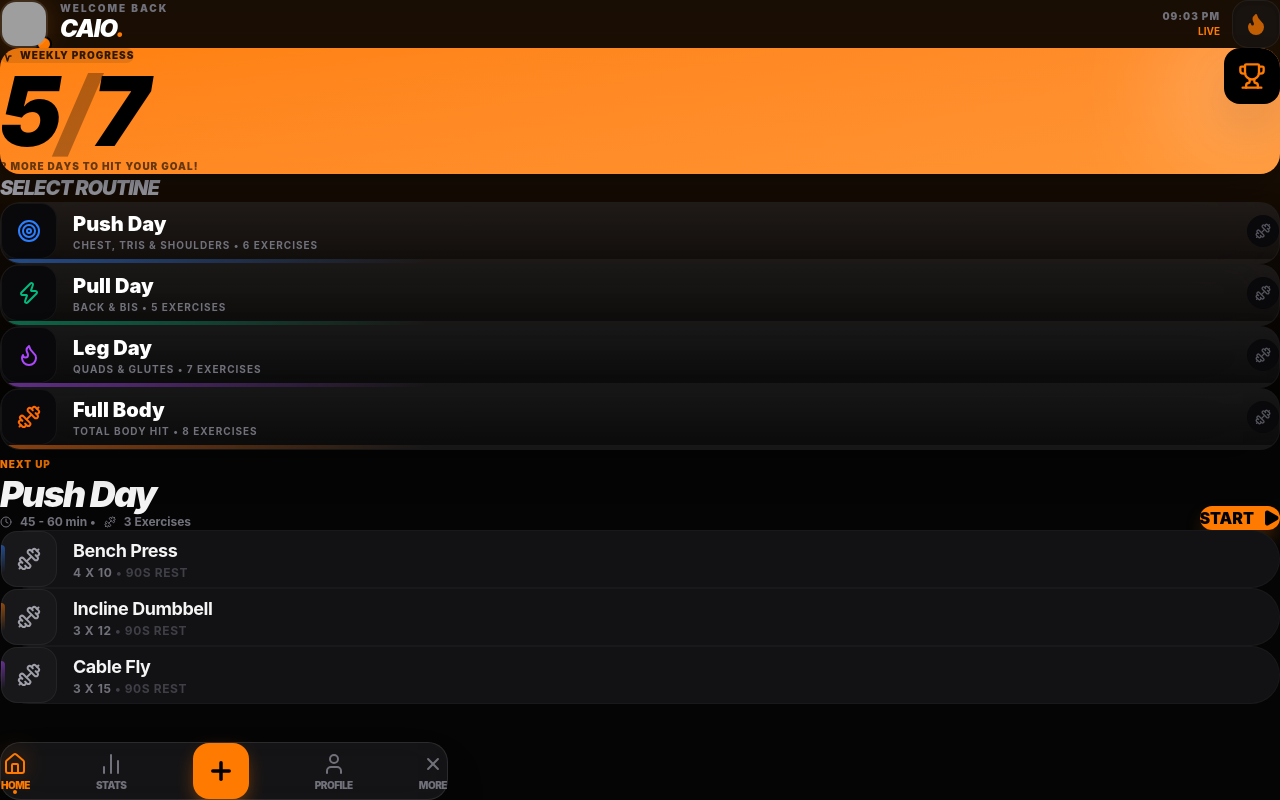
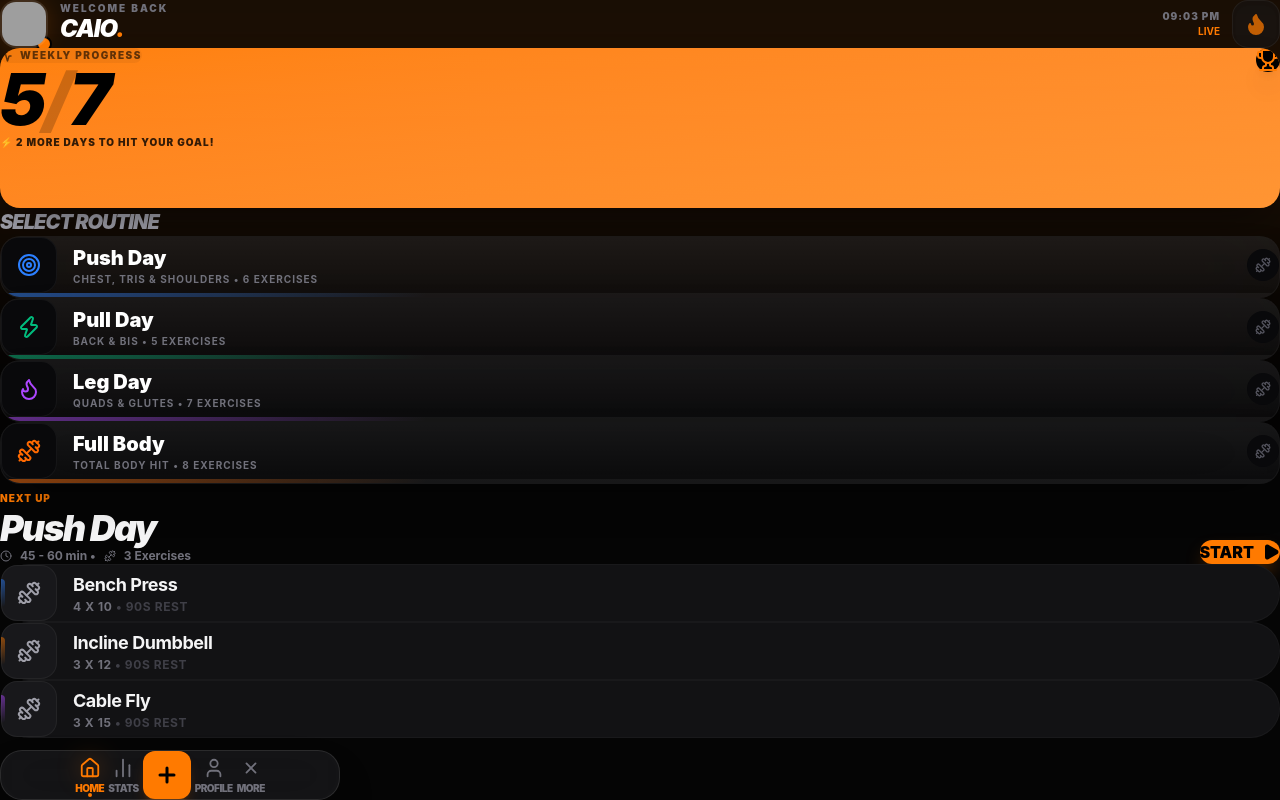
Before and after one commit to CaioSantos280/nexus, a React (Vite) app: page / in a window 1280 px wide. Built offline with nearby package versions, Linux system fonts and the light colour scheme; grey boxes are pictures that could not be loaded; the HTML template or start-up script is replaced by a standard one.

Commit message:
att rapida

```diff
--- a/src/components/dashboard/BottomBar.tsx
+++ b/src/components/dashboard/BottomBar.tsx
@@ -14,40 +14,40 @@ export default function BottomBar({ activeTab, setActiveTab, isTraining }: Botto
 
   return (
     <div className="fixed bottom-0 left-0 right-0 z-50 px-6 pb-8 pt-4">
-      <nav className="mx-auto flex max-w-md items-center justify-between rounded-[20px] border border-white/10 bg-zinc-900/80 p-2 backdrop-blur-xl shadow-2xl">
+      <nav className="mx-auto flex max-w-[340px] items-center justify-center gap-1 rounded-[22px] border border-white/10 bg-zinc-900/80 p-2 backdrop-blur-xl shadow-2xl">
 
         <TabItem
-          icon={<Home size={24} />}
+          icon={<Home size={22} />}
           active={activeTab === "home"}
           label="Home"
           onClick={() => setActiveTab("home")}
         />
 
         <TabItem
-          icon={<BarChart2 size={24} />}
+          icon={<BarChart2 size={22} />}
           active={activeTab === "stats"}
           label="Stats"
           onClick={() => setActiveTab("stats")}
         />
 
-        {/* Botão Central de Adicionar */}
+        {/* Botão Central de Adicionar - Reduzido para h-12 para harmonizar */}
         <motion.button
-          whileHover={{ scale: 1.1 }}
+          whileHover={{ scale: 1.05 }}
           whileTap={{ scale: 0.9 }}
-          className="flex h-14 w-14 items-center justify-center rounded-2xl bg-[#ff7a00] text-black shadow-[0_8px_20px_-4px_rgba(255,122,0,0.5)] transition-shadow hover:shadow-[#ff7a00]/40"
+          className="mx-3 flex h-12 w-12 shrink-0 items-center justify-center rounded-xl bg-[#ff7a00] text-black shadow-lg shadow-[#ff7a00]/20 transition-shadow hover:shadow-[#ff7a00]/40"
         >
-          <Plus size={28} strokeWidth={3} />
+          <Plus size={24} strokeWidth={3} />
         </motion.button>
 
         <TabItem
-          icon={<User size={24} />}
+          icon={<User size={22} />}
           active={activeTab === "profile"}
           label="Profile"
           onClick={() => setActiveTab("profile")}
         />
 
         <TabItem
-          icon={<Plus size={24} className="rotate-45" />}
+          icon={<Plus size={22} className="rotate-45" />}
           active={activeTab === "more"}
           label="More"
           onClick={() => setActiveTab("more")}
--- a/src/pages/Home.tsx
+++ b/src/pages/Home.tsx
@@ -43,35 +43,27 @@ export default function Home() {
             exit={{ opacity: 0, x: 20 }}
             className="space-y-8" // Adicionei um espaçamento entre os cards
           >
-            <Card className="mt-8 overflow-hidden bg-gradient-to-br from-[#ff7a00] to-[#ff9533] border-none relative group">
-  {/* Detalhe de luz de fundo */}
-  <div className="absolute -right-10 -top-10 h-40 w-40 bg-white/20 blur-[50px] rounded-full transition-transform group-hover:scale-150 duration-700" />
-
-  <div className="flex justify-between items-start relative z-10">
-    <div>
-      <span className="flex items-center gap-2 text-[10px] font-[900] uppercase tracking-widest text-black/80 bg-black/10 px-3 py-1 rounded-full w-fit">
-        <Activity size={12} strokeWidth={3} /> Weekly Progress
-      </span>
-
-      <div className="flex items-baseline gap-1 mt-4">
-        <motion.h2
-          initial={{ y: 20, opacity: 0 }}
-          animate={{ y: 0, opacity: 1 }}
-          className="text-8xl font-[1000] italic tracking-[calc(-0.05em)] text-black leading-none"
-        >
-          5<span className="text-black/30 font-black">/</span>7
-        </motion.h2>
+            {/* Na sua Home.tsx, no Card laranja */}
+<Card className="mt-8 bg-gradient-to-br from-[#ff7a00] to-[#ff9533] border-none rounded-[20px] p-6 min-h-[160px]">
+   <div className="flex flex-col h-full justify-between">
+      <div className="flex justify-between items-start">
+         <div className="space-y-1">
+            <span className="flex items-center gap-2 text-[10px] font-black uppercase tracking-[0.15em] text-black/60 bg-black/5 px-3 py-1 rounded-full w-fit">
+               <Activity size={12} strokeWidth={3} /> Weekly Progress
+            </span>
+            <h2 className="text-7xl font-[1000] italic tracking-tighter text-black leading-none pt-2">
+               5<span className="opacity-20">/</span>7
+            </h2>
+         </div>
+         <div className="bg-black p-3 rounded-xl shadow-xl">
+            <Trophy className="text-[#ff7a00]" size={24} />
+         </div>
       </div>
 
-      <p className="mt-4 text-[10px] font-black uppercase text-black/60 tracking-widest">
-        2 more days to hit your goal!
+      <p className="text-[10px] font-black uppercase tracking-widest text-black/80 mt-4">
+         ⚡ 2 more days to hit your goal!
       </p>
-    </div>
-
-    <div className="h-14 w-14 bg-black rounded-2xl flex items-center justify-center shadow-2xl">
-      <Trophy className="text-[#ff7a00]" size={28} />
-    </div>
-  </div>
+   </div>
 </Card>
 
             {/* WorkoutList agora funciona pois o import está correto */}
```
